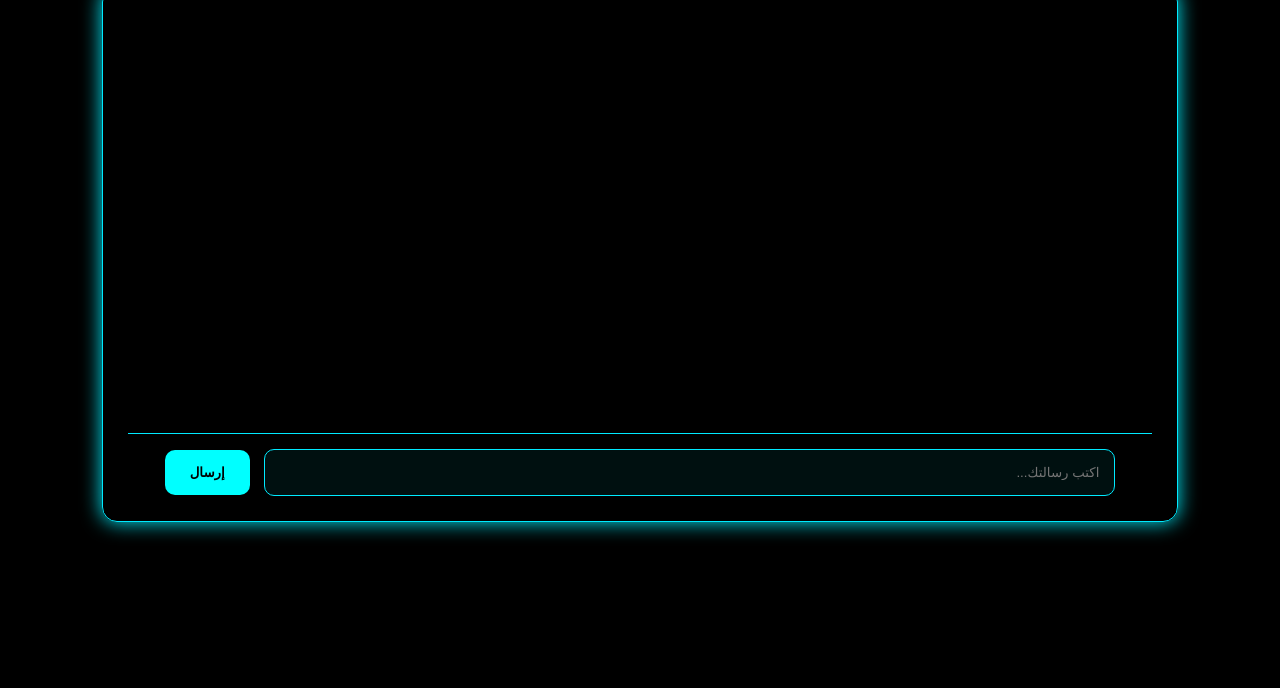
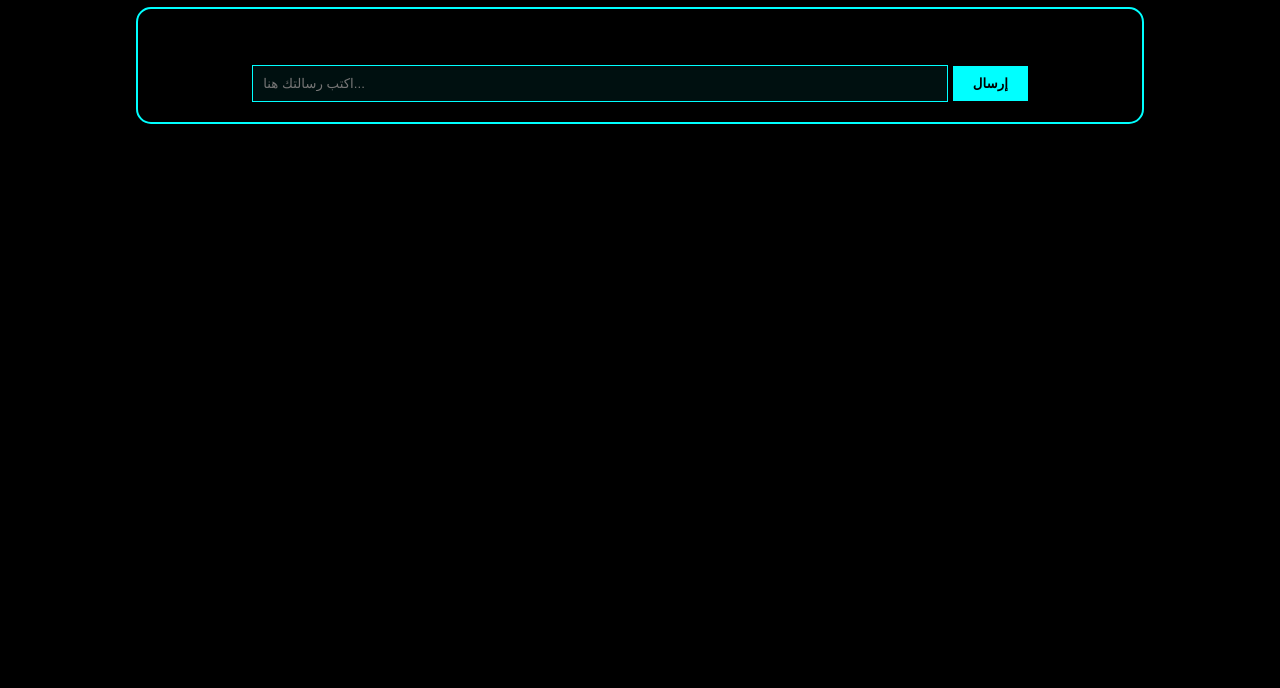
Before and after one commit to ijrambux/misterai-gpt, a plain HTML site: page index.html in a window 1280 px wide. Shown: the part 112-800 px from the top of the page. Drawn offline with Linux system fonts and the light colour scheme.

Commit message:
Update index.html

```diff
--- a/index.html
+++ b/index.html
@@ -1,87 +1,68 @@
 <!DOCTYPE html>
-<html lang="ar" dir="rtl">
+<html lang="ar">
 <head>
-  <meta charset="UTF-8" />
+  <meta charset="UTF-8">
   <title>MisterAI GPT</title>
   <style>
     body {
-      margin: 0;
-      background: #000;
-      color: #0ff;
-      font-family: "Cairo", sans-serif;
+      background: black;
+      color: cyan;
+      font-family: Arial;
       text-align: center;
+      padding: 30px;
     }
-
-    .container {
-      margin: 40px auto;
+    #box {
+      border: 2px solid cyan;
+      padding: 20px;
       width: 80%;
-      border: 1px solid #00eaff;
-      padding: 25px;
+      margin: auto;
       border-radius: 15px;
-      box-shadow: 0 0 20px #00f0ff;
     }
-
-    #chat {
-      height: 400px;
-      overflow-y: auto;
-      border-bottom: 1px solid #00eaff;
-      text-align: right;
+    input {
+      width: 70%;
       padding: 10px;
-      font-size: 20px;
+      background: #001010;
+      color: cyan;
+      border: 1px solid cyan;
     }
-
-    input {
-      width: 80%;
-      padding: 15px;
-      background: #001010;
-      border: 1px solid #00eaff;
-      color: #0ff;
-      border-radius: 10px;
-      margin-top: 15px;
-    }
-
     button {
-      padding: 15px 25px;
-      background: #0ff;
+      padding: 10px 20px;
+      background: cyan;
+      color: black;
       border: none;
-      margin-right: 10px;
-      border-radius: 10px;
       cursor: pointer;
       font-weight: bold;
     }
   </style>
 </head>
+<body>
 
-<body>
-  <h1>🤖 MisterAI GPT</h1>
+<h1>MisterAI GPT 🤖</h1>
 
-  <div class="container">
+<div id="box">
   <div id="chat"></div>
 
-    <input id="message" placeholder="اكتب رسالتك..." />
+  <br><br>
+  <input id="msg" placeholder="اكتب رسالتك هنا...">
   <button onclick="sendMessage()">إرسال</button>
 </div>
 
 <script>
 async function sendMessage() {
-      const msg = document.getElementById("message").value;
-      if (!msg.trim()) return;
+  const msg = document.getElementById("msg").value;
 
-      const chat = document.getElementById("chat");
-      chat.innerHTML += `<p>🧑‍💻 <b>أنت:</b> ${msg}</p>`;
-
-      document.getElementById("message").value = "";
-
-      const response = await fetch("/api/chat", {
+  const res = await fetch("/api/chat", {
     method: "POST",
     headers: { "Content-Type": "application/json" },
-        body: JSON.stringify({ message: msg }),
+    body: JSON.stringify({ message: msg })
   });
 
-      const data = await response.json();
-      chat.innerHTML += `<p>🤖 <b>MisterAI:</b> ${data.reply}</p>`;
-      chat.scrollTop = chat.scrollHeight;
+  const data = await res.json();
+
+  document.getElementById("chat").innerHTML +=
+    `<p>🔹 ${data.reply}</p>`;
 }
 </script>
+
 </body>
 </html>
```
Lines whose indentation alone changed are shown as unchanged.
